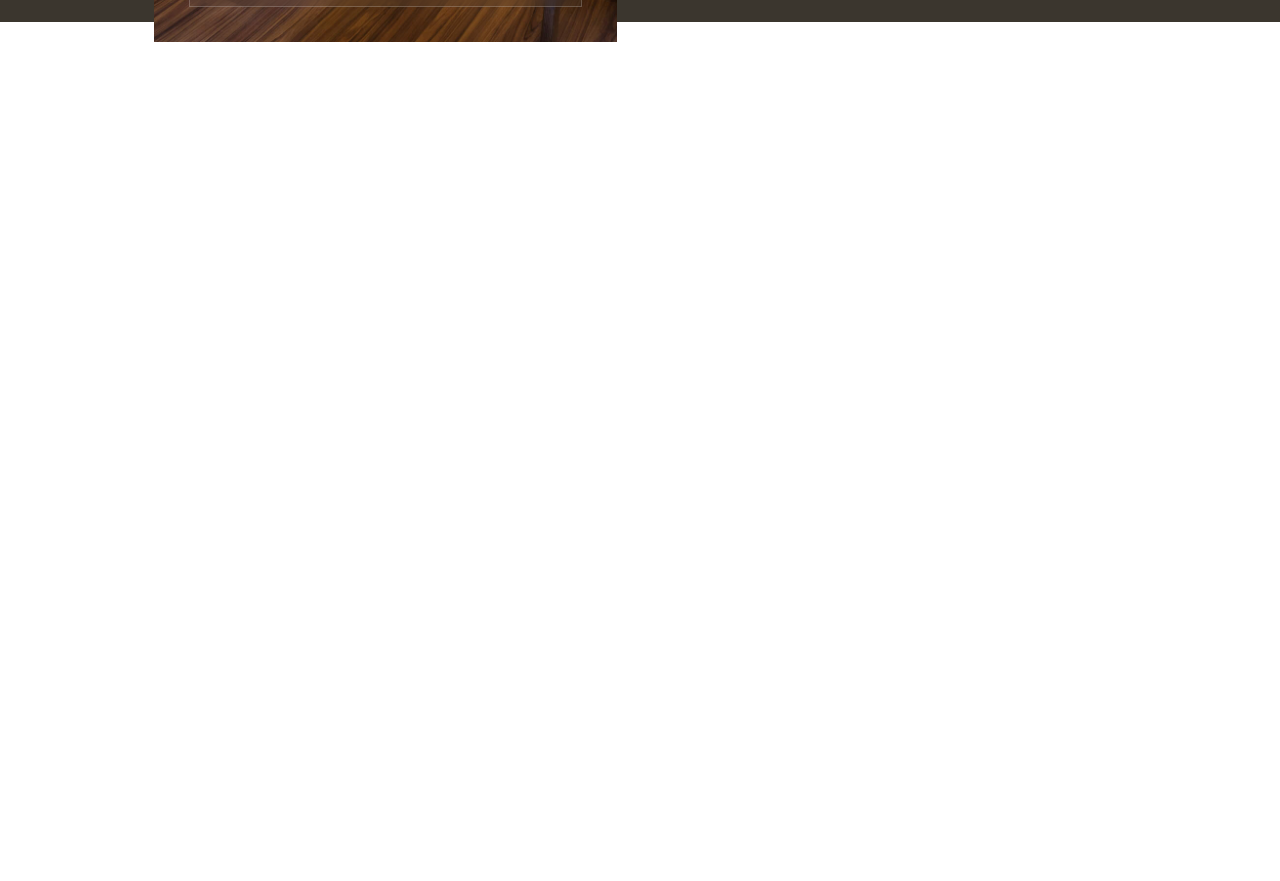
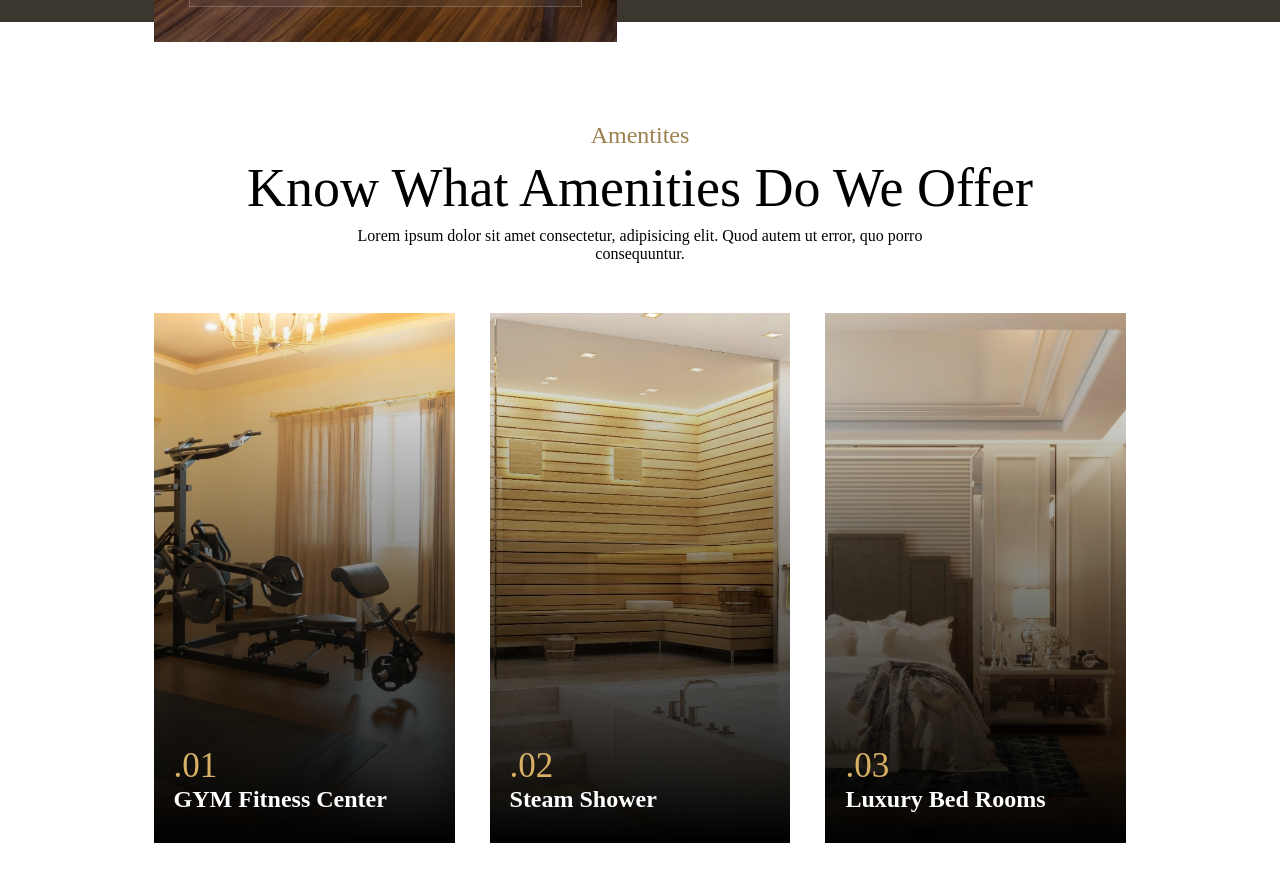
Before and after one commit to vince4dev/hotel_website, a React (Vite) app: page / in a window 1280 px wide. Shown: the part 3260-4141 px from the top of the page. Before the commit the page ends 3302 px from the top, so only its background shows below. Built offline with nearby package versions, Linux system fonts and the light colour scheme; a web font is replaced by a local one.

Commit message:
Add Offer Section

```diff
--- a/src/App.jsx
+++ b/src/App.jsx
@@ -2,6 +2,7 @@ import About from "./Components/About/About";
 import BookTable from "./Components/BookTable/BookTable";
 import Header from "./Components/Header/Header";
 import Nav from "./Components/Nav/Nav";
+import Offer from "./Components/Offer/Offer";
 import Rooms from "./Components/Rooms/Rooms";
 
 function App() {
@@ -12,6 +13,7 @@ function App() {
       <About />
       <Rooms />
       <BookTable />
+      <Offer />
     </>
   );
 }
--- a/src/Components/BookTable/BookTable.jsx
+++ b/src/Components/BookTable/BookTable.jsx
@@ -23,7 +23,7 @@ function BookTable() {
           <div className={bookTableCSS.profile}>
             <img src={testimonialImg} alt="user-image" />
             <h2>
-              Andriana Jemiala <span>Sesigner</span>
+              Andriana Jemiala <span>Designer</span>
             </h2>
           </div>
 
--- /dev/null
+++ b/src/Components/Offer/Offer.jsx
@@ -0,0 +1,50 @@
+import offerCSS from "./Offer.module.css";
+
+// ASSETS
+import offerImg1 from "./../../assets/tab-1.jpg";
+import offerImg2 from "./../../assets/tab-2.jpg";
+import offerImg3 from "./../../assets/tab-3.jpg";
+
+function Offer() {
+  return (
+    <div className={`${offerCSS.offer_wrapper} section`} id="offer">
+      <div className={offerCSS.offer_title}>
+        <small className="section_heading">Amentites</small>
+        <h2>Know What Amenities Do We Offer</h2>
+        <p>
+          Lorem ipsum dolor sit amet consectetur, adipisicing elit. Quod autem
+          ut error, quo porro consequuntur.
+        </p>
+      </div>
+
+      <div className={offerCSS.offer_cards}>
+        <div className={offerCSS.offer_card}>
+          <img src={offerImg1} alt="offer-image" />
+
+          <div className={offerCSS.offer_details}>
+            <span>.01</span>
+            <h2>GYM Fitness Center</h2>
+          </div>
+        </div>
+        <div className={offerCSS.offer_card}>
+          <img src={offerImg2} alt="offer-image" />
+
+          <div className={offerCSS.offer_details}>
+            <span>.02</span>
+            <h2>Steam Shower</h2>
+          </div>
+        </div>
+        <div className={offerCSS.offer_card}>
+          <img src={offerImg3} alt="offer-image" />
+
+          <div className={offerCSS.offer_details}>
+            <span>.03</span>
+            <h2>Luxury Bed Rooms</h2>
+          </div>
+        </div>
+      </div>
+    </div>
+  );
+}
+
+export default Offer;
--- /dev/null
+++ b/src/Components/Offer/Offer.module.css
@@ -0,0 +1,81 @@
+.offer_wrapper {
+  align-items: center;
+}
+
+.offer_title {
+  display: flex;
+  flex-direction: column;
+  align-items: center;
+  gap: 8px;
+  text-align: center;
+}
+.offer_title h2 {
+  font-size: 54px;
+  font-weight: 500;
+}
+.offer_title p {
+  width: 80%;
+}
+
+.offer_cards {
+  display: grid;
+  grid-template-columns: repeat(3, 1fr);
+  gap: 35px;
+}
+.offer_cards .offer_card {
+  width: 100%;
+  position: relative;
+  overflow: hidden;
+}
+.offer_cards .offer_card::after {
+  content: "";
+  position: absolute;
+  top: 0;
+  left: 0;
+  width: 100%;
+  height: 100%;
+  background: linear-gradient(0deg, #000, transparent);
+}
+.offer_cards .offer_card img {
+  height: 100%;
+  width: 100%;
+  transition: 0.6s;
+}
+.offer_cards .offer_card:hover img {
+  transform: scale(1.1);
+}
+.offer_cards .offer_card .offer_details {
+  position: absolute;
+  bottom: 30px;
+  left: 20px;
+  z-index: 1;
+}
+.offer_cards .offer_card .offer_details span {
+  font-size: 35px;
+  color: #d9b166;
+}
+.offer_cards .offer_card .offer_details h2 {
+  font-style: 45px;
+  color: #fff;
+}
+
+@media screen and (max-width: 1200px) {
+  .offer_cards .offer_card .offer_details h2 {
+    font-size: 24px;
+  }
+}
+
+@media screen and (max-width: 900px) {
+  .offer_cards .offer_card .offer_details span {
+    font-size: 50px;
+  }
+  .offer_cards .offer_card .offer_details h2 {
+    font-size: 20px;
+  }
+}
+
+@media screen and (max-width: 500px) {
+  .offer_cards {
+    grid-template-columns: repeat(1, 1fr);
+  }
+}
```
